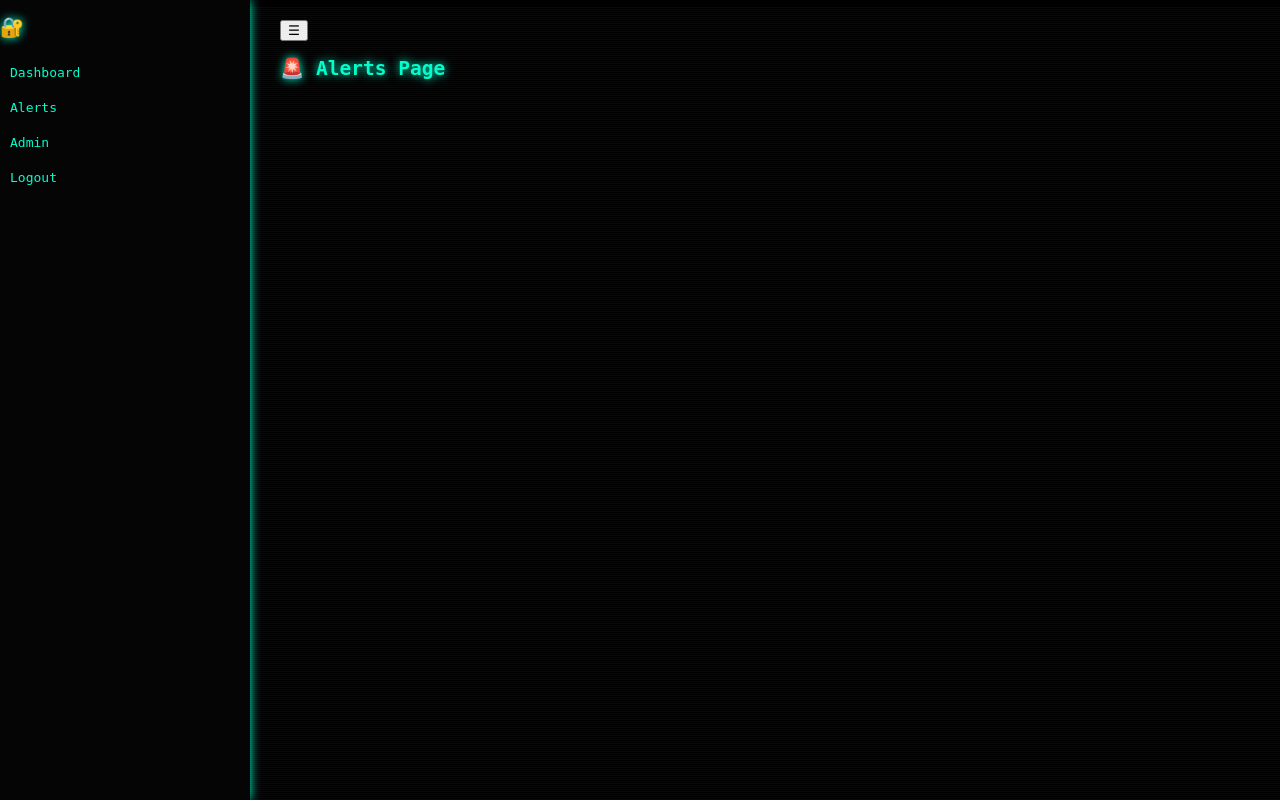
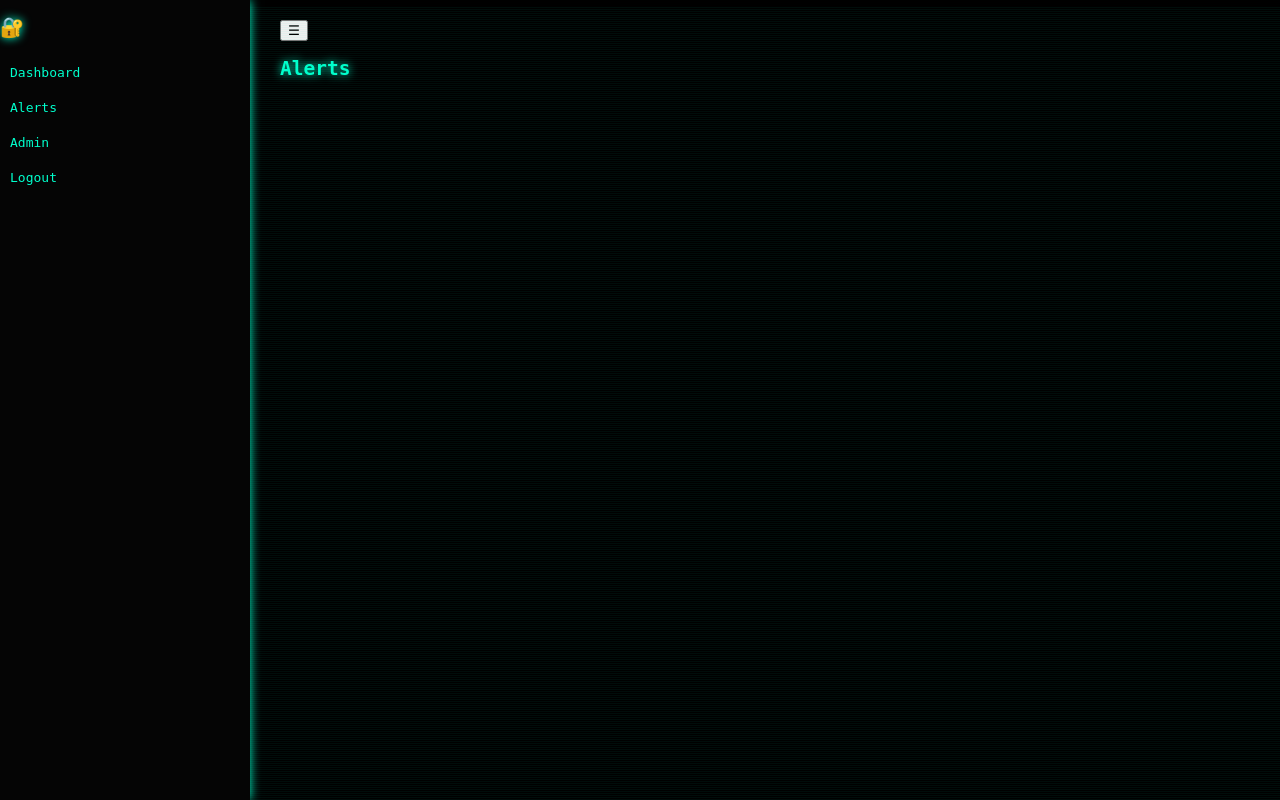
Before and after one commit to Ojas-597/Cyber-ai-monitor, a Flask app: page /alerts in a window 1280 px wide. Run offline with Flask 3, Linux system fonts and the light colour scheme; the visitor is signed in with stand-in values (Sample User, id 1).

Commit message:
Update alerts.html

```diff
--- a/templates/alerts.html
+++ b/templates/alerts.html
@@ -1,6 +1,7 @@
 {% extends "base.html" %}
+{% block content %}
 
-{% block content %}
-<h2>🚨 Alerts Page</h2>
+<h2>Alerts</h2>
 <ul id="alerts"></ul>
+
 {% endblock %}
```
